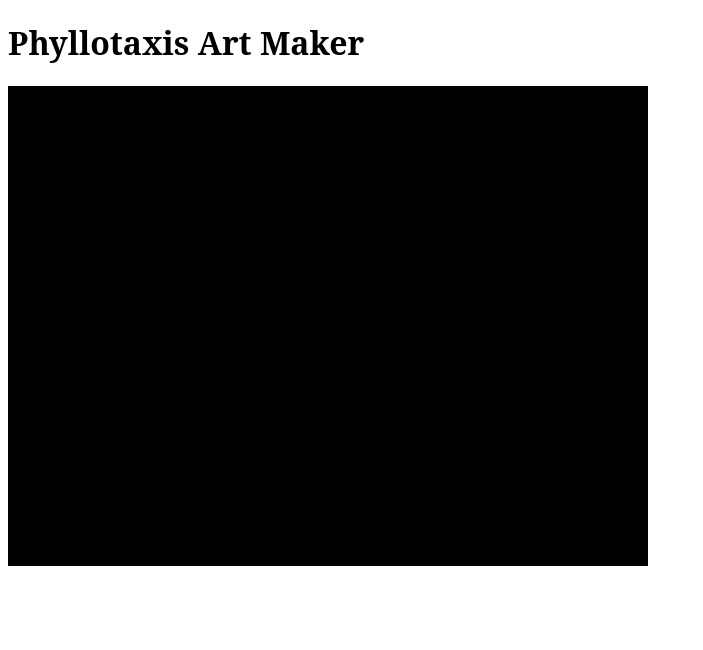
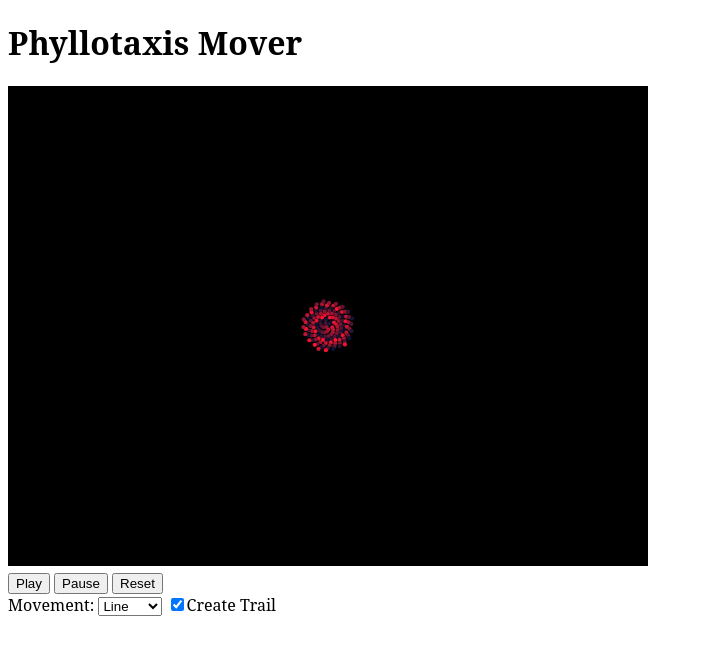
Before and after one commit to JaredDBaker/330-project-1, a plain HTML site: page index.html in a window 1280 px wide. Shown: the whole page, without its empty margins (0-703 px from the left). Drawn offline with Linux system fonts and the light colour scheme.

Commit message:
Prototype done

```diff
--- a/index.html
+++ b/index.html
@@ -10,7 +10,21 @@
 <body>
     <script src = "src/jdbLIB.js"></script>
     <script src = "src/index.js"></script>
-    <h1>Phyllotaxis Art Maker</h1>
+    <h1>Phyllotaxis Mover</h1>
     <canvas>Something is wrong</canvas>
 </body>
+<section>
+    <button id="playButton">Play</button> <button id="pauseButton">Pause</button> <button id="resetButton">Reset</button>
+</section>
+<section>
+    <label>Movement:
+        <select id="chooserMover">
+          <option value="line" selected>Line</option>
+          <option value="sine">Sine</option>
+          <option value="cosine">Cosine</option>
+          <option value="circle">Circle</option>
+        </select>
+      </label>
+      <span><input type="checkbox" id="trailCB" checked><label for="trailCB">Create Trail</label></span>
+</section>
 </html>
--- a/src/index.js
+++ b/src/index.js
@@ -6,6 +6,14 @@
 
     let ctx;
     const canvasWidth = 640, canvasHeight = 480;
+    let divergence = 147.5;
+    let space = 2, size = 2;
+    let steps = 140;
+    let xDis = 0, yDis = 0;
+    let pause = true;
+    let drawTrail = true;
+    let currentMover = "line";
+    let counter = 0;
 
     function init(){
         console.log("page loaded!");
@@ -14,8 +22,77 @@
         canvas.width = canvasWidth;
         canvas.height = canvasHeight;
 
+        canvas.onclick = canvasClicked;
+
         ctx = canvas.getContext('2d');
         ctx.fillRect(0,0,canvasWidth, canvasHeight);
+        setupUI();
+        jdbLIB.drawPhyllotaxis(ctx, canvasWidth/2 + xDis, canvasHeight/2 + yDis, divergence, space, size, steps);
+        playing();
     }
 
+    function setupUI(){
+        document.querySelector("#trailCB").onchange = function(){
+            drawTrail = !drawTrail;
+        }
+        document.querySelector("#playButton").onclick = function(){
+            if(pause == false) return;
+            pause = false;
+            playing();
+        }
+        document.querySelector("#pauseButton").onclick = function(){
+            pause = true;
+        }
+
+        document.querySelector("#chooserMover").onchange = function(){
+            currentMover= this.value;
+        }
+
+        document.querySelector("#resetButton").onclick = function(){
+            jdbLIB.cls(ctx, canvasWidth, canvasHeight);
+            xDis = 0;
+            yDis = 0;
+            counter = 0;
+            jdbLIB.drawPhyllotaxis(ctx, canvasWidth/2 + xDis, canvasHeight/2 + yDis, divergence, space, size, steps);
+        }
+
+    }
+
+    function canvasClicked(e){
+        let rect = e.target.getBoundingClientRect();
+        let mouseX = e.clientX - rect.x;
+        let mouseY = e.clientY - rect.y;
+        console.log(mouseX,mouseY);
+
+        jdbLIB.drawPhyllotaxis(ctx, mouseX, mouseY, divergence, space, size, steps);
+
+    }
+
+    function playing(){
+        if(pause) return;
+        requestAnimationFrame(playing);
+
+        if(drawTrail == true){
+            ctx.globalAlpha = 2/30;
+            jdbLIB.cls(ctx, canvasWidth, canvasHeight);
+            ctx.globalAlpha = 1;
+        }
+        else{
+            jdbLIB.cls(ctx, canvasWidth, canvasHeight);
+        }
+        jdbLIB.drawPhyllotaxis(ctx, canvasWidth/2 + xDis, canvasHeight/2 + yDis, divergence, space, size, steps);
+
+        if(currentMover == "line"){
+            xDis++;
+        }
+        else if(currentMover = "sine"){
+            xDis++;
+            counter += .1;
+            yDis =  Math.sin(counter) * 100;
+        }
+
+
+        if(xDis > canvasWidth) xDis = -canvasWidth/2;
+        //yDis++;
+    }
 })();
--- a/src/jdbLIB.js
+++ b/src/jdbLIB.js
@@ -1,6 +1,42 @@
 (function(){
     "use strict";
     const jdbLIB = {
+        drawPhyllotaxis(ctx, centerX, centerY, divergence, space, size, steps){
+            for(let n = 0; n < steps; n++){
+                let a = n * this.dtr(divergence);
+                let r = space * Math.sqrt(n);
+
+                let x = r * Math.cos(a) + centerX;
+                let y = r * Math.sin(a) + centerY;
+
+                let aDegrees = (n * divergence) % 256;
+                let color = `rgb(${aDegrees},20,50)`;
+
+                this.drawCircle(ctx, x, y, size, color);
+                space += .001;
+                size += .001;
+            }
+        },
+
+        dtr(degrees){
+            return degrees * (Math.PI/180);
+        },
+
+        drawCircle(ctx,x,y,radius,color){
+            ctx.save();
+            ctx.fillStyle = color;
+            ctx.beginPath();
+            ctx.arc(x,y,radius,0,Math.PI * 2);
+            ctx.closePath();
+            ctx.fill();
+            ctx.restore();
+        },
+
+        cls(ctx, canvasWidth, canvasHeight){
+            //ctx.clearRect(0, 0, canvasWidth, canvasHeight);
+            ctx.fillStyle = "black";
+            ctx.fillRect(0,0,canvasWidth, canvasHeight);
+        }
 
     };
 
```
